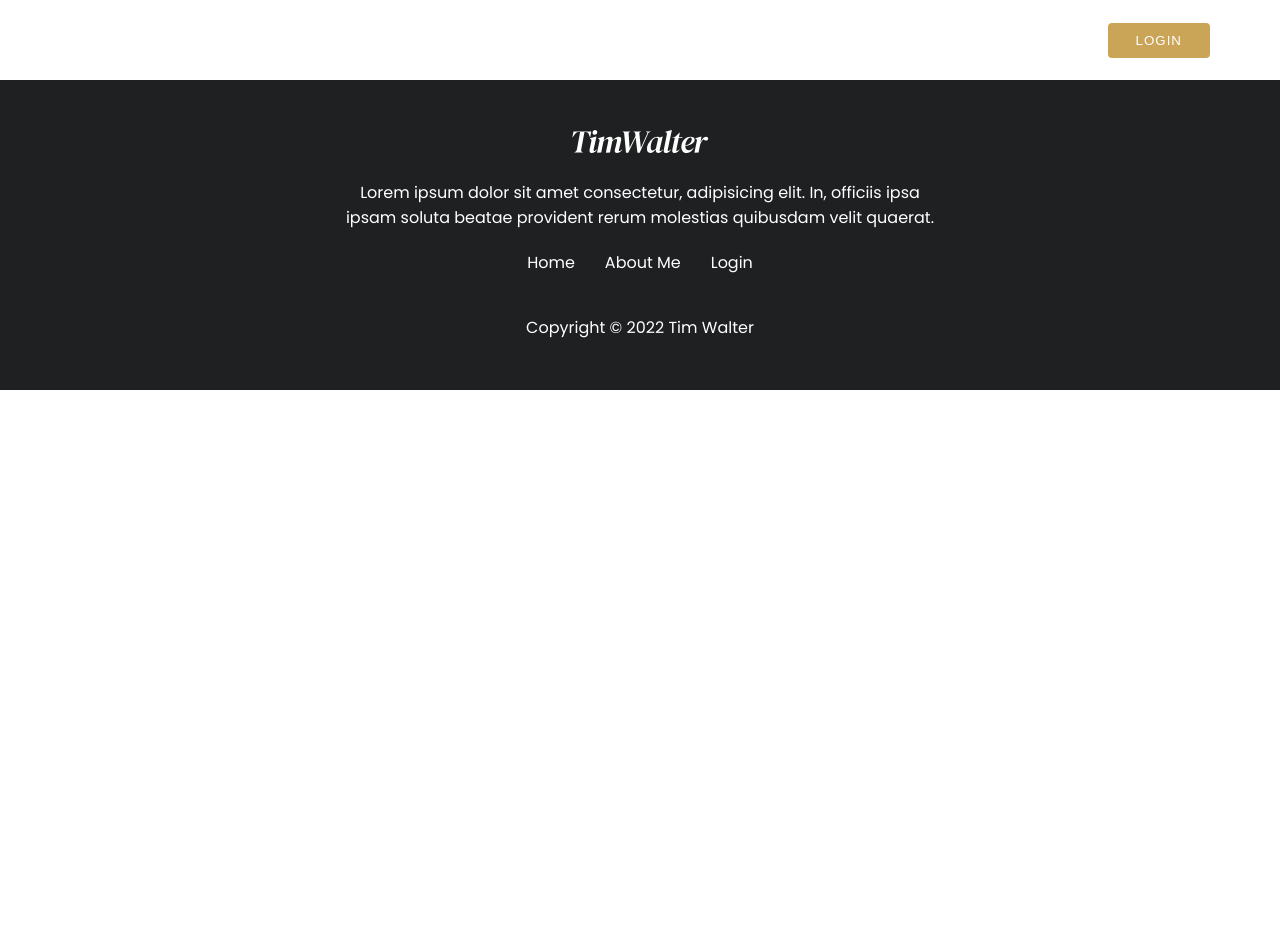
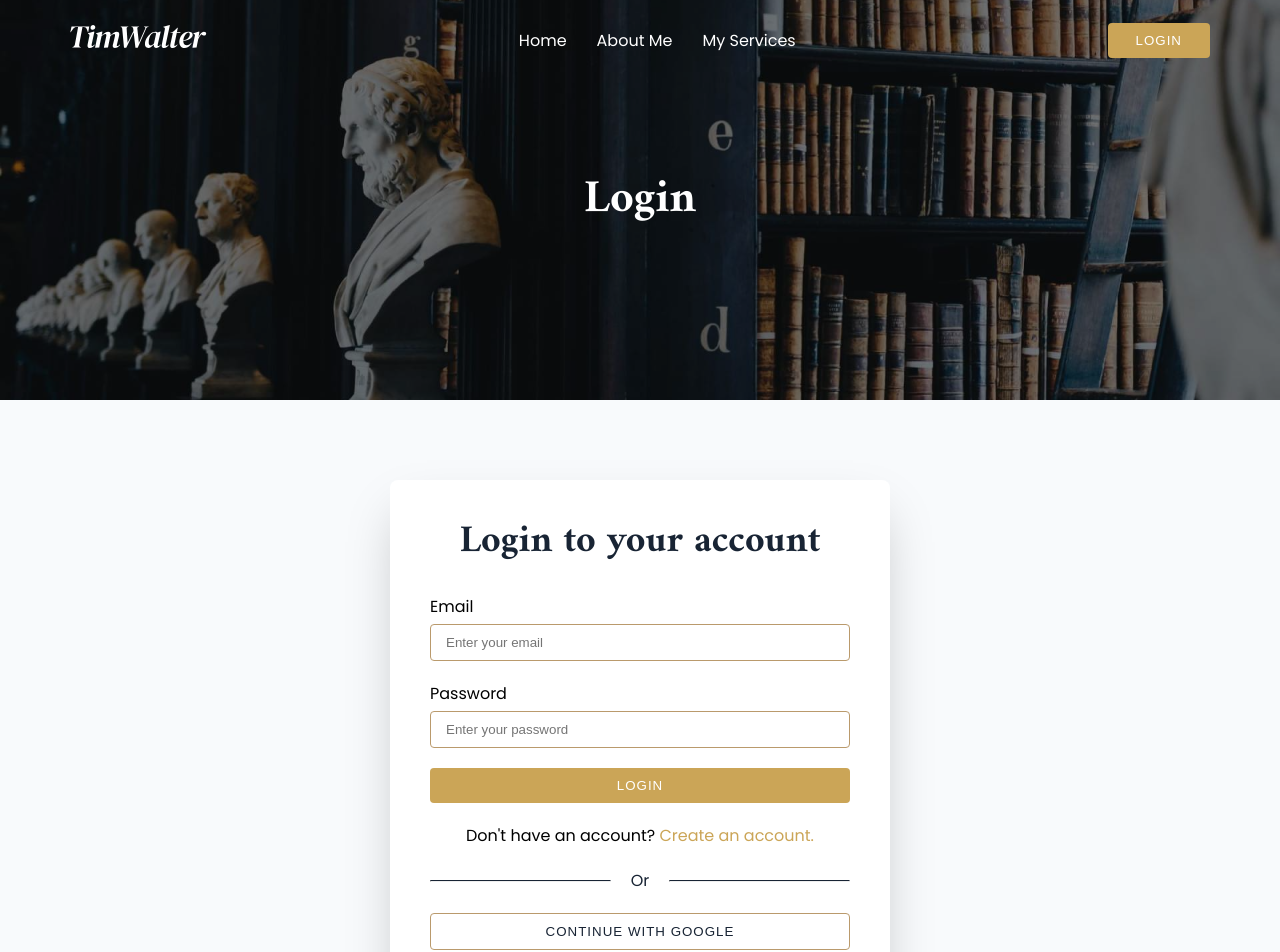
Before and after one commit to sabbirzzaman/tim-walter, a React (Create React App) app: page /login in a window 1280 px wide. Shown: the top 952 px of the page. Before the commit the page ends 800 px from the top, so only its background shows below. Built offline with nearby package versions, Linux system fonts and the light colour scheme.

Commit message:
login page added

```diff
--- a/package.json
+++ b/package.json
@@ -4,6 +4,7 @@
   "private": true,
   "dependencies": {
     "@fortawesome/fontawesome-svg-core": "^6.1.1",
+    "@fortawesome/free-brands-svg-icons": "^6.1.1",
     "@fortawesome/free-solid-svg-icons": "^6.1.1",
     "@fortawesome/react-fontawesome": "^0.1.18",
     "@testing-library/jest-dom": "^5.16.4",
--- a/src/App.css
+++ b/src/App.css
@@ -36,7 +36,7 @@ h4 {
     line-height: 28px;
 }
 
-button {
+button, input[type=submit] {
     background-color: #cba557;
     color: #ffffff;
     padding: 10px 28px;
@@ -49,6 +49,6 @@ button {
     transition: .3s ease-in-out;
 }
 
-button:hover {
+button:hover, input[type=submit]:hover {
     background-color: #ba9a6c;
 }
--- a/src/App.js
+++ b/src/App.js
@@ -5,6 +5,8 @@ import Header from './pages/Common/Header/Header';
 import Home from './pages/Home/Home/Home';
 import Services from './pages/Services/Services/Services';
 import './App.css';
+import Login from './pages/Login/Login/Login';
+import SignUp from './pages/Login/SignUp/SignUp';
 
 function App() {
     return (
@@ -15,6 +17,8 @@ function App() {
                 <Route path="home" element={<Home></Home>}></Route>
                 <Route path="about" element={<About></About>}></Route>
                 <Route path="services" element={<Services></Services>}></Route>
+                <Route path='login' element={<Login></Login>}></Route>
+                <Route path='signup' element={<SignUp></SignUp>}></Route>
             </Routes>
             <Footer></Footer>
         </>
--- a/src/index.css
+++ b/src/index.css
@@ -1,5 +1,6 @@
 body {
     margin: 0;
+    background-color: #f8fafc;
     font-family: 'Poppins', sans-serif;
     -webkit-font-smoothing: antialiased;
     -moz-osx-font-smoothing: grayscale;
--- a/src/pages/Common/Header/Header.js
+++ b/src/pages/Common/Header/Header.js
@@ -18,7 +18,7 @@ const Header = () => {
                     <Link to='/services'>My Services</Link>
                 </div>
                 <div className="header-btn">
-                    <button>Login</button>
+                    <button onClick={() => navigate('login')}>Login</button>
                 </div>
             </nav>
         </div>
--- a/src/pages/Home/Banner/Banner.js
+++ b/src/pages/Home/Banner/Banner.js
@@ -1,7 +1,10 @@
 import React from 'react';
+import { useNavigate } from 'react-router-dom';
 import './Banner.css';
 
 const Banner = () => {
+    const navigate = useNavigate();
+
     return (
         <div className="banner-container">
             <div className="overlay">
@@ -14,7 +17,9 @@ const Banner = () => {
                         I use innovative approaches to solve the <br />
                         toughest challenges for businesses.
                     </p>
-                    <button>My Services</button>
+                    <button onClick={() => navigate('/services')}>
+                        My Services
+                    </button>
                 </div>
             </div>
         </div>
--- a/src/pages/Home/Service/Service.css
+++ b/src/pages/Home/Service/Service.css
@@ -6,6 +6,7 @@
 }
 
 .service-item:hover {
+    background-color: #fff;
     box-shadow: 0 25px 50px -12px rgb(0 0 0 / 0.25);
 }
 
--- /dev/null
+++ b/src/pages/Login/Login/Login.css
@@ -0,0 +1,83 @@
+.form-container {
+    max-width: 500px;
+    margin: 0 auto;
+    padding: 30px 40px;
+    border-radius: 8px;
+    box-shadow: 0 25px 50px -12px rgb(0 0 0 / 0.25);
+    margin-top: 80px;
+    margin-bottom: 80px;
+    background-color: #fff;
+}
+
+.form-container h2 {
+    text-align: center;
+    font-size: 38px;
+    margin-bottom: 20px;
+}
+
+.field-group {
+    margin-bottom: 20px;
+}
+
+.field-group label {
+    display: block;
+    margin-bottom: 5px;
+}
+
+.field-group input:not([type=submit]) {
+    width: 100%;
+    padding: 10px 15px;
+    border-radius: 4px;
+    border: 1px solid #ba9a6c;
+}
+
+.field-group input[type=submit] {
+    width: 100%;
+}
+
+.field-group p {
+    text-align: center;
+}
+
+.field-group a {
+    color: #cba557;
+}
+
+.divider {
+    display: flex;
+    color: #182434;
+    justify-content: center;
+    align-items: center;
+    gap: 20px;
+    margin-bottom: 20px;
+}
+
+.divider hr {
+    width: 100%;
+    border-top: 1px solid #182434;
+}
+
+.form-google button {
+    width: 100%;
+    background-color: #fff;
+    color: #182434;
+    margin-bottom: 20px;
+    border: 1px solid #ba9a6c;
+}
+
+.form-facebook button {
+    width: 100%;
+    background-color: #3f62a9;
+    border: 1px solid #3f62a9;
+
+}
+
+.form-google button:hover {
+    color: #fff;
+    background-color: #ba9a6c;
+}
+
+.form-facebook button:hover {
+    background-color: #ba9a6c;
+    border: 1px solid #ba9a6c;
+}
--- /dev/null
+++ b/src/pages/Login/Login/Login.js
@@ -0,0 +1,62 @@
+import React from 'react';
+import { Link } from 'react-router-dom';
+import TitleBanner from '../../Common/TitleBanner/TitleBanner';
+import './Login.css'
+
+const Login = () => {
+    return (
+        <>
+            <TitleBanner title="Login"></TitleBanner>
+
+            <div className="form-container">
+            <div className="form-heading">
+                <h2>Login to your account</h2>
+            </div>
+            <form>
+                <div className="field-group">
+                    <label htmlFor="email">Email</label>
+                    <input
+                        type="email"
+                        name="email"
+                        placeholder="Enter your email"
+                        id="email"
+                        required
+                    />
+                </div>
+                <div className="field-group">
+                    <label htmlFor="password">Password</label>
+                    <input
+                        type="password"
+                        name="password"
+                        placeholder="Enter your password"
+                        id="password"
+                        required
+                    />
+                </div>
+                <div className="field-group">
+                    <input type="submit" value="Login" />
+                </div>
+                <div className="field-group">
+                    <p>
+                        Don't have an account?{' '}
+                        <Link to="/signup">Create an account.</Link>
+                    </p>
+                </div>
+            </form>
+            <div className="divider">
+                <hr />
+                <span>Or</span>
+                <hr />
+            </div>
+            <div className="form-google">
+                <button>Continue with Google</button>
+            </div>
+            <div className="form-facebook">
+                <button>Continue with Facebook</button>
+            </div>
+        </div>
+        </>
+    );
+};
+
+export default Login;
--- /dev/null
+++ b/src/pages/Login/SignUp/SignUp.js
@@ -0,0 +1,11 @@
+import React from 'react';
+
+const SignUp = () => {
+    return (
+        <div>
+
+        </div>
+    );
+};
+
+export default SignUp;
```
Also changed, not shown: src/pages/Login/SignUp/SignUp.css (added), 1 other file (tests, documents, lock files or other folders).
